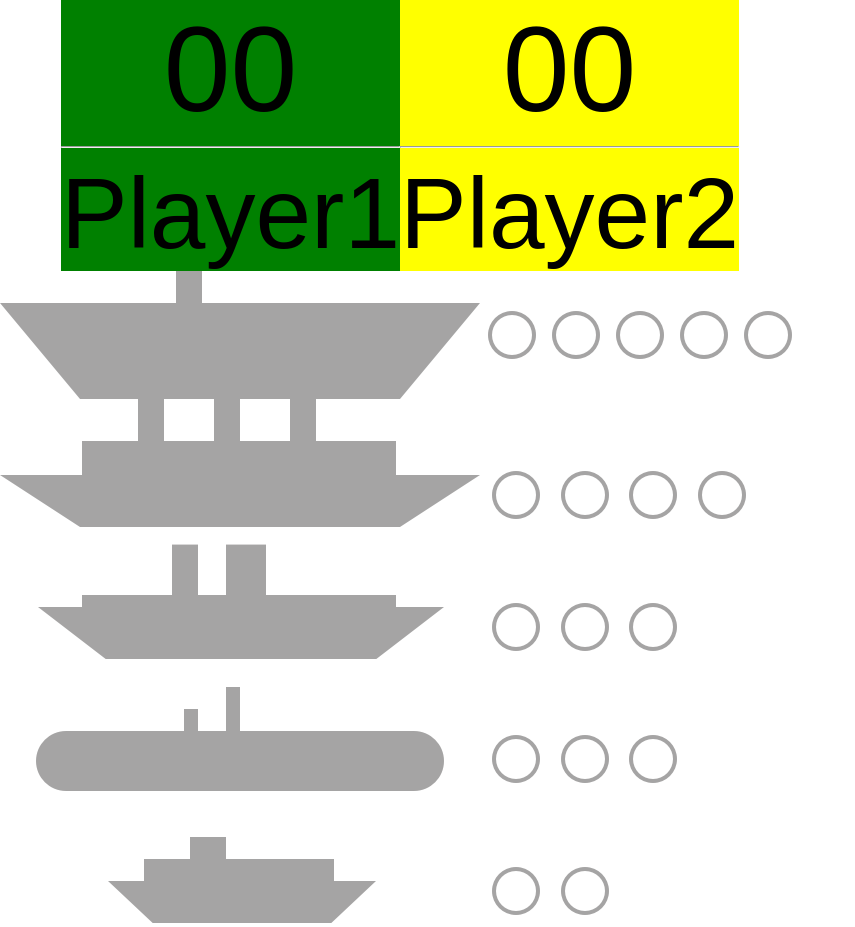
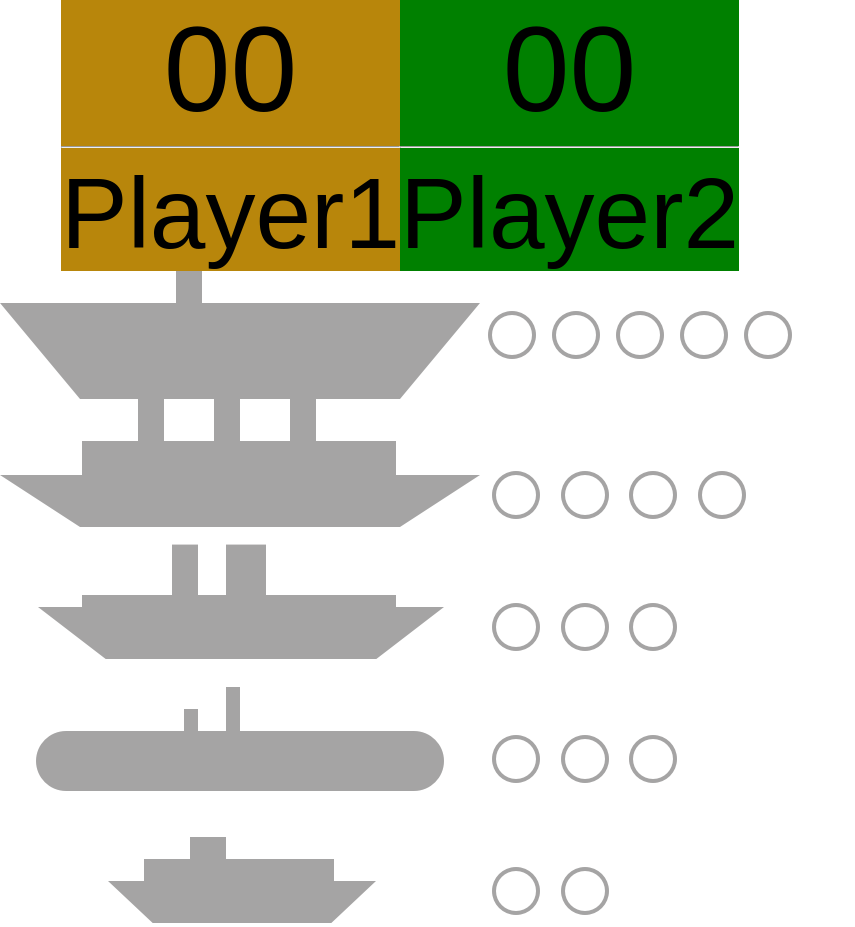
Before and after one commit to timmik994/Sea-Fight-Html, a plain HTML site: page index.html in a window 1280 px wide. Shown: the whole page, without its empty margins (0-855 px from the left). Drawn offline with Linux system fonts and the light colour scheme.

Commit message:
Color changes

```diff
--- a/css/index.css
+++ b/css/index.css
@@ -27,7 +27,6 @@ body {
 
 .ShipStateIcons{
   align-items: center;
-  width: 30%;
 }
 
 .HugeText{
@@ -47,5 +46,5 @@ body {
 }
 
 .YellowBackground{
-  background-color: yellow;
+  background-color: darkgoldenrod;
 }
--- a/index.html
+++ b/index.html
@@ -11,12 +11,12 @@
     <div id="main" class="HorizontalFlex Main" >
       <div id="GameState" class="VerticalFlex" >
         <div id="Players" class="HorizontalFlex CenterContent" >
-          <div class="GreenBackground CenterText" >
+          <div class="YellowBackground CenterText" >
               <label class="HugeText" >00</label>
               <hr>
               <label class="MediumText">Player1</label>
           </div>
-          <div class="YellowBackground CenterText" >
+          <div class="GreenBackground CenterText" >
             <label class="HugeText" >00</label>
               <hr>
               <label class="MediumText">Player2</label>
```
